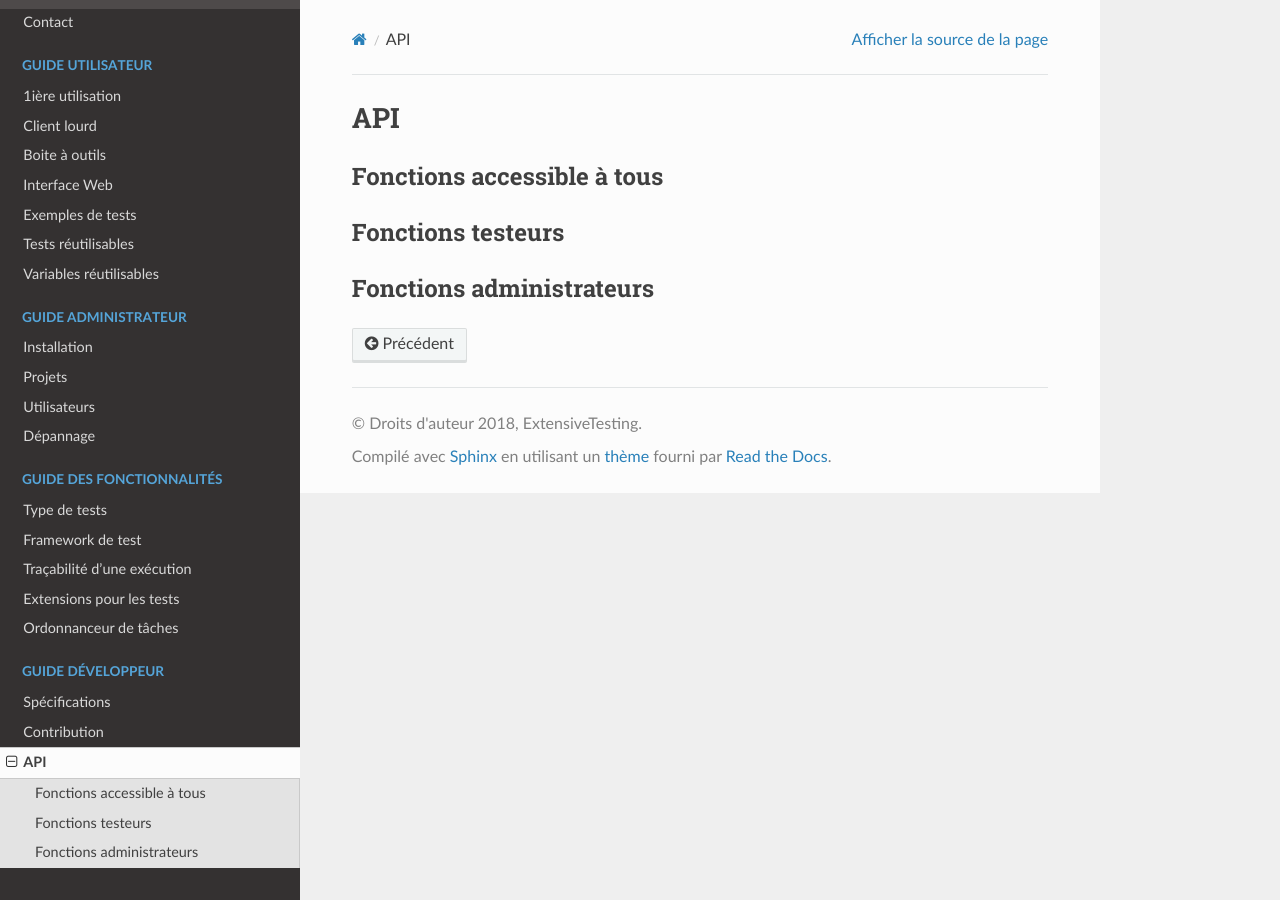
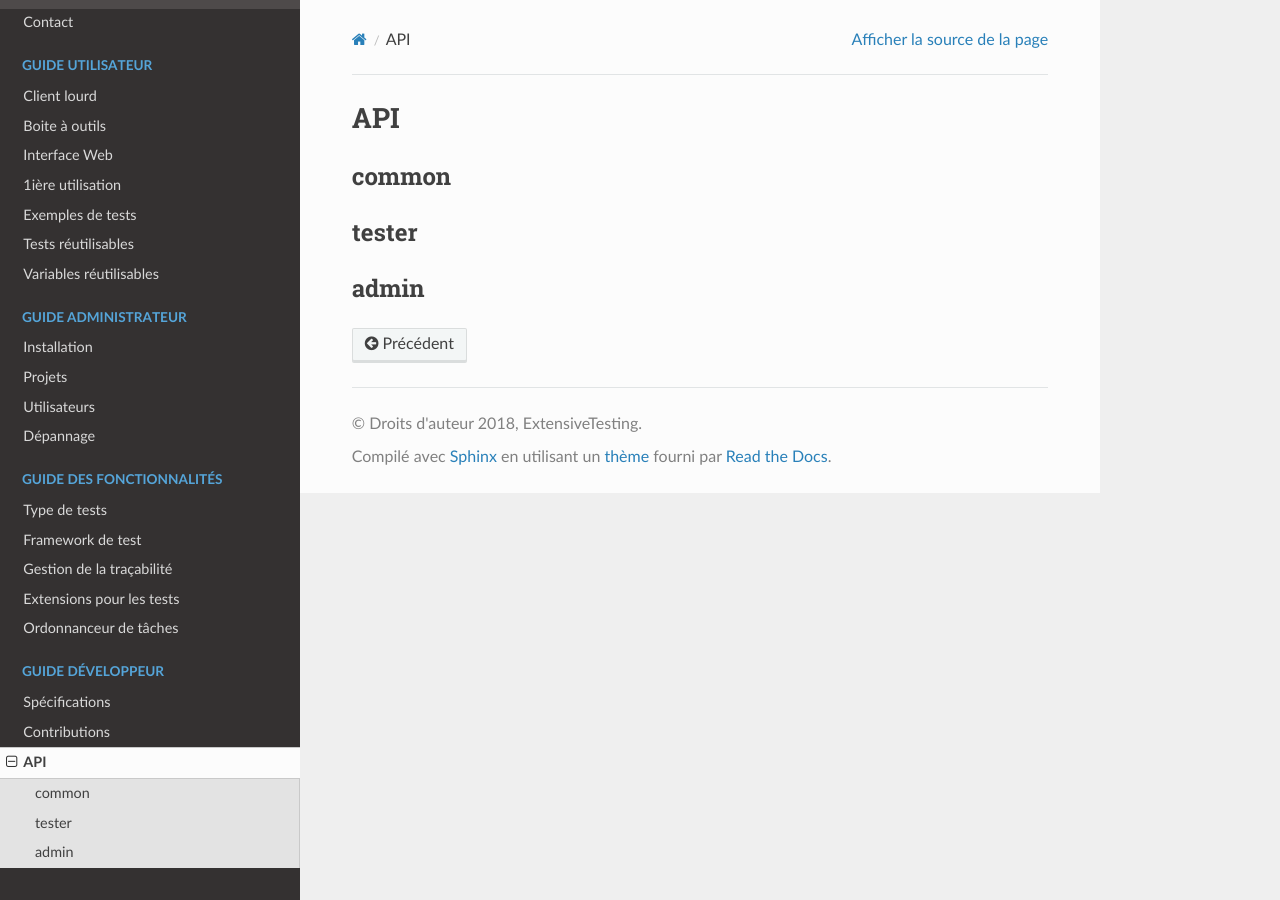
Before and after one commit to ExtensiveAutomation/extensiveautomation-fr.readthedocs.io, a Sphinx documentation site: the page built from docs/developer/api.rst, in a window 1280 px wide. Built offline with Sphinx 7.4.7 and the Read the Docs theme 2.0.0, drawn with Linux system fonts in a browser that asks for light colours; pages that are not in the unit, such as notebooks, are missing from menus.

Commit message:
modification sommaire

```diff
--- a/docs/developer/api.rst
+++ b/docs/developer/api.rst
@@ -1,11 +1,11 @@
 API
 ===
 
-Fonctions accessible à tous
----------------------------
+common
+------
 
-Fonctions testeurs
-------------------
+tester
+------
 
-Fonctions administrateurs
------------------------
+admin
+-----
--- a/docs/developer/contributions.rst
+++ b/docs/developer/contributions.rst
@@ -1,5 +1,5 @@
-Contribution
-============
+Contributions
+=============
 
 Développement solution
 ----------------------
--- a/docs/features/testreporting.rst
+++ b/docs/features/testreporting.rst
@@ -1,4 +1,4 @@
-Traçabilité d'une exécution
+Gestion de la traçabilité
 ==========================
 
 Exécution évènementielle
--- a/docs/index.rst
+++ b/docs/index.rst
@@ -24,10 +24,10 @@ Bienvenue sur la documentation ExtensiveTesting!
    :maxdepth: 2
    :caption: Guide utilisateur
 
-   user/getting_started
    user/builtin_client
    user/builtin_toolbox
    user/web_client
+   user/getting_started
    user/examples
    user/test_snippets
    user/variables
```
Also changed, not shown: other parts of docs/features/testreporting.rst (+1 -1 lines).
